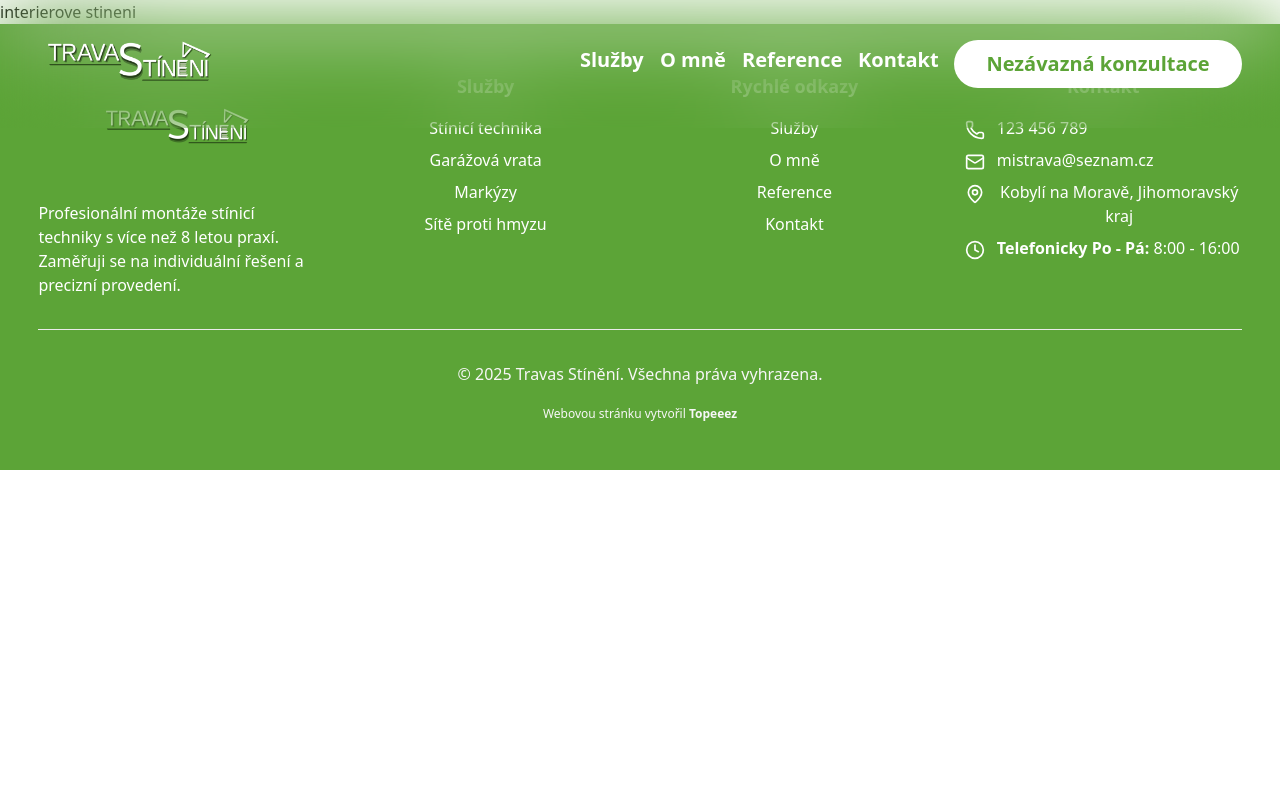
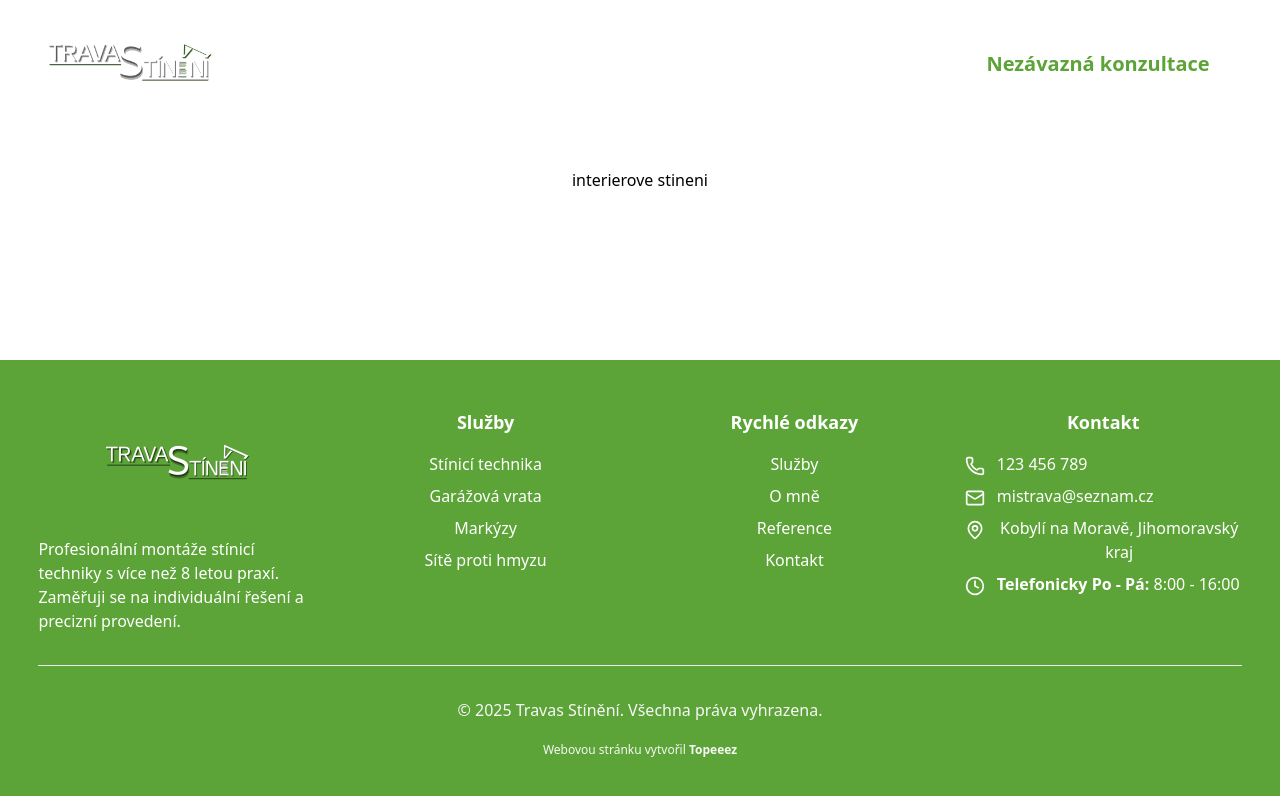
Before and after one commit to Topeez/majktravasweb, a Next.js app: page /stinici-technika/interierove-stineni in a window 1280 px wide. Shown: the top 796 px of the page. Built offline with nearby package versions, Linux system fonts and the light colour scheme.

Commit message:
dalsi prokliky

```diff
--- a/app/stinici-technika/interierove-stineni/page.tsx
+++ b/app/stinici-technika/interierove-stineni/page.tsx
@@ -1,6 +1,6 @@
 export default function InterieroveStineni() {
     return (
-        <div>
+        <div className="flex justify-center items-center my-42">
             <h2>interierove stineni</h2>
         </div>
     )
--- a/app/stinici-technika/venkovni-stineni/page.tsx
+++ b/app/stinici-technika/venkovni-stineni/page.tsx
@@ -2,7 +2,7 @@ import { Breadcrumb } from "@/components/breadcrumb";
 
 export default function VenkovniStineni() {
     return (
-        <div>
+        <div className="flex justify-center items-center my-42">
             <Breadcrumb items={[
                 { title: "Domů", href: "/" },
                 { title: "Stínicí technika", href: "/stinici-technika" },
```
